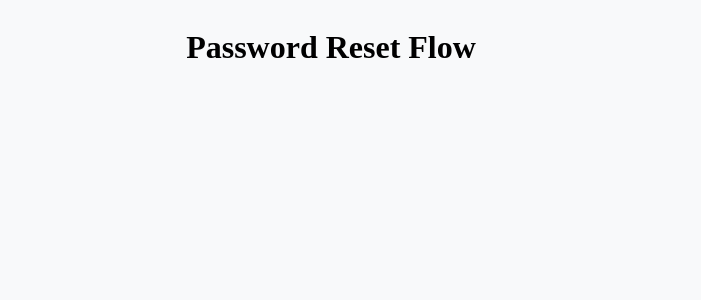
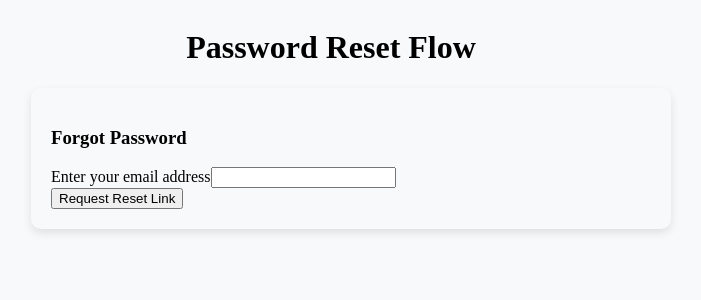
Before and after one commit to saibalaji-as/password-reset-flow-frontend, a React (Vite) app: page / in a window 1280 px wide. Before the commit this address had no page. Shown: the top 300 px of the page, without its empty margins (309-1010 px from the left). Built offline with nearby package versions, Linux system fonts and the light colour scheme.

Commit message:
Update App.jsx

```diff
--- a/src/App.jsx
+++ b/src/App.jsx
@@ -9,7 +9,7 @@ function App() {
       <div className="container mx-auto">
         <h1 className="title text-center mb-5">Password Reset Flow</h1>
         <Routes>
-          <Route path="/forgot-password" element={<ForgotPasswordForm />} />
+          <Route path="/" element={<ForgotPasswordForm />} />
           <Route
             path="/reset-password/:token"
             element={<ResetPasswordForm />}
```
